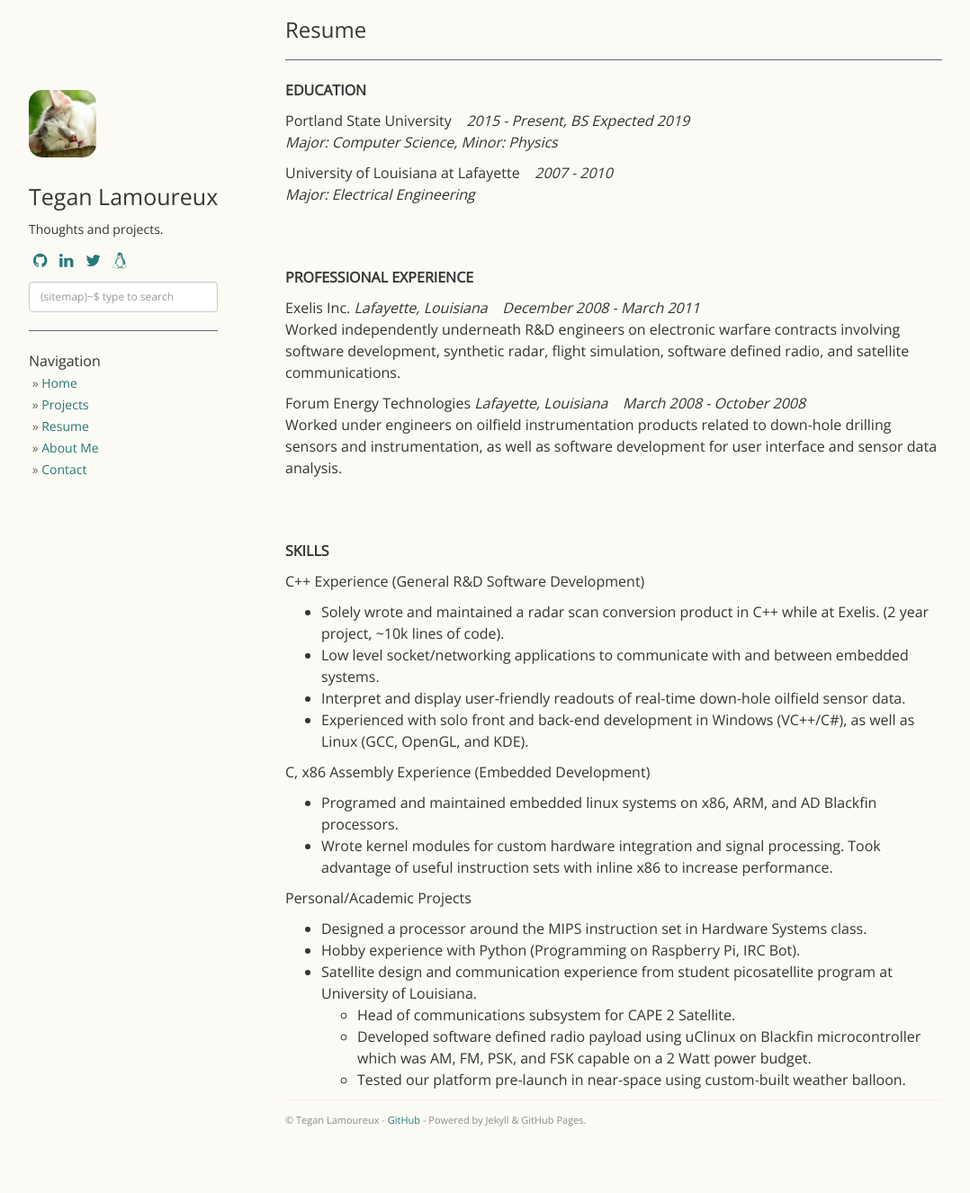
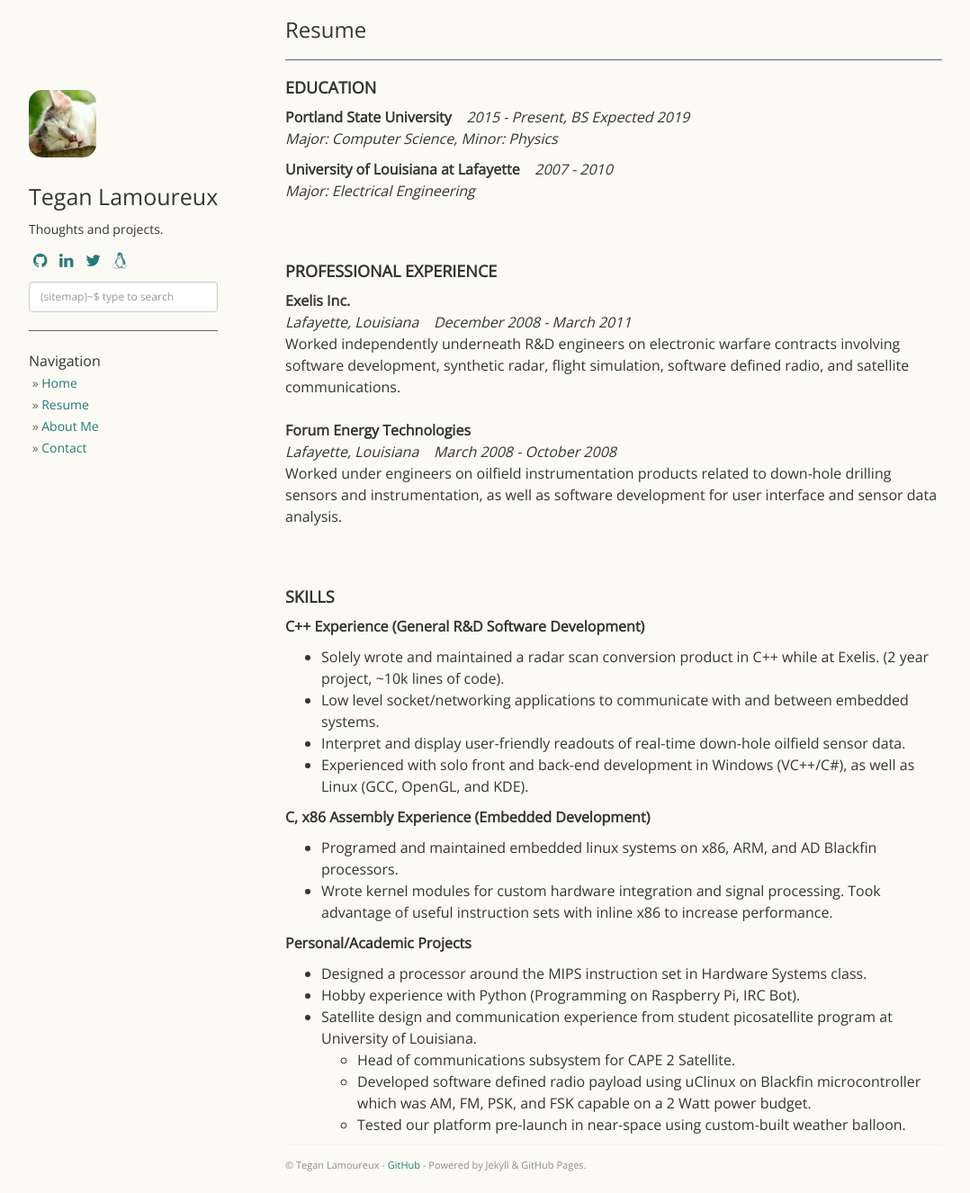
Before and after one commit to tegan-lamoureux/tegan-lamoureux.github.io, a Jekyll site: the page built from resume.md, in a window 1280 px wide and 1326 px high. Shown: the whole window at 90% size, without its empty margins (53-1131 px from the left). Built offline with Jekyll 4.4.1, drawn with Linux system fonts in a browser that asks for light colours; nearby versions of some CDN libraries.

```diff
--- a/Gemfile
+++ b/Gemfile
@@ -1,3 +1,4 @@
 source 'https://rubygems.org'
 
 gem 'github-pages', group: :jekyll_plugins
+gem 'jekyll-paginate'
--- a/_config.yml
+++ b/_config.yml
@@ -26,8 +26,6 @@
   twitter_username: tegan_lamoureux
 
 urls:
-    - text: Projects
-      url: /projects/
     - text: Resume
       url: /resume/
     - text: About Me
@@ -35,7 +33,6 @@
     - text: Contact
       url: /contact/
 
-url: "http://localhost:4000"
 baseurl: ""
 paginate: 10
 per_page: 10
--- a/resume.md
+++ b/resume.md
@@ -4,42 +4,45 @@
 permalink: /resume/
 ---
 
-**EDUCATION**
+#### **EDUCATION**
 
-Portland State University&nbsp;&nbsp;&nbsp;&nbsp;*2015 - Present, BS Expected 2019*<br>
+**Portland State University**&nbsp;&nbsp;&nbsp;&nbsp;*2015 - Present, BS Expected 2019*<br>
 *Major: Computer Science, Minor: Physics*
 
-University of Louisiana at Lafayette&nbsp;&nbsp;&nbsp;&nbsp;*2007 - 2010*<br>
+**University of Louisiana at Lafayette**&nbsp;&nbsp;&nbsp;&nbsp;*2007 - 2010*<br>
 *Major: Electrical Engineering*
 
 <br><br>
 
-**PROFESSIONAL EXPERIENCE**
+#### **PROFESSIONAL EXPERIENCE**
 
-Exelis Inc.
+**Exelis Inc.**<br>
 *Lafayette, Louisiana*&nbsp;&nbsp;&nbsp;&nbsp;*December 2008 - March 2011*<br>
 Worked independently underneath R&D engineers on electronic warfare contracts involving software development, synthetic radar, flight simulation, software defined radio, and satellite communications.
-
-Forum Energy Technologies
+<br><br>
+**Forum Energy Technologies**<br>
 *Lafayette, Louisiana*&nbsp;&nbsp;&nbsp;&nbsp;*March 2008 - October 2008*<br>
 Worked under engineers on oilfield instrumentation products related to down-hole drilling sensors and instrumentation, as well as software development for user interface and sensor data analysis.
 
 <br><br>
 
-**SKILLS**
+#### **SKILLS**
 
-C++ Experience (General R&D Software Development)
+**C++ Experience (General R&D Software Development)**
+
 + Solely wrote and maintained a radar scan conversion product in C++ while at Exelis. (2 year project, ~10k lines of code).
 + Low level socket/networking applications to communicate with and between embedded systems.
 + Interpret and display user-friendly readouts of real-time down-hole oilfield sensor data.
 + Experienced with solo front and back-end development in Windows (VC++/C#), as well as Linux (GCC, OpenGL, and KDE).
 
-C, x86 Assembly Experience (Embedded Development)
+**C, x86 Assembly Experience (Embedded Development)**
+
 + Programed and maintained embedded linux systems on x86, ARM, and AD Blackfin processors.
 + Wrote kernel modules for custom hardware integration and signal processing.
 Took advantage of useful instruction sets with inline x86 to increase performance.
 
-Personal/Academic Projects
+**Personal/Academic Projects**
+
 + Designed a processor around the MIPS instruction set in Hardware Systems class.
 + Hobby experience with Python (Programming on Raspberry Pi, IRC Bot).
 + Satellite design and communication experience from student picosatellite program at University of Louisiana.
```
Also changed, not shown: about.md (+2 -2 lines), Gemfile.lock, LICENSE.md (added), 1 other file.
